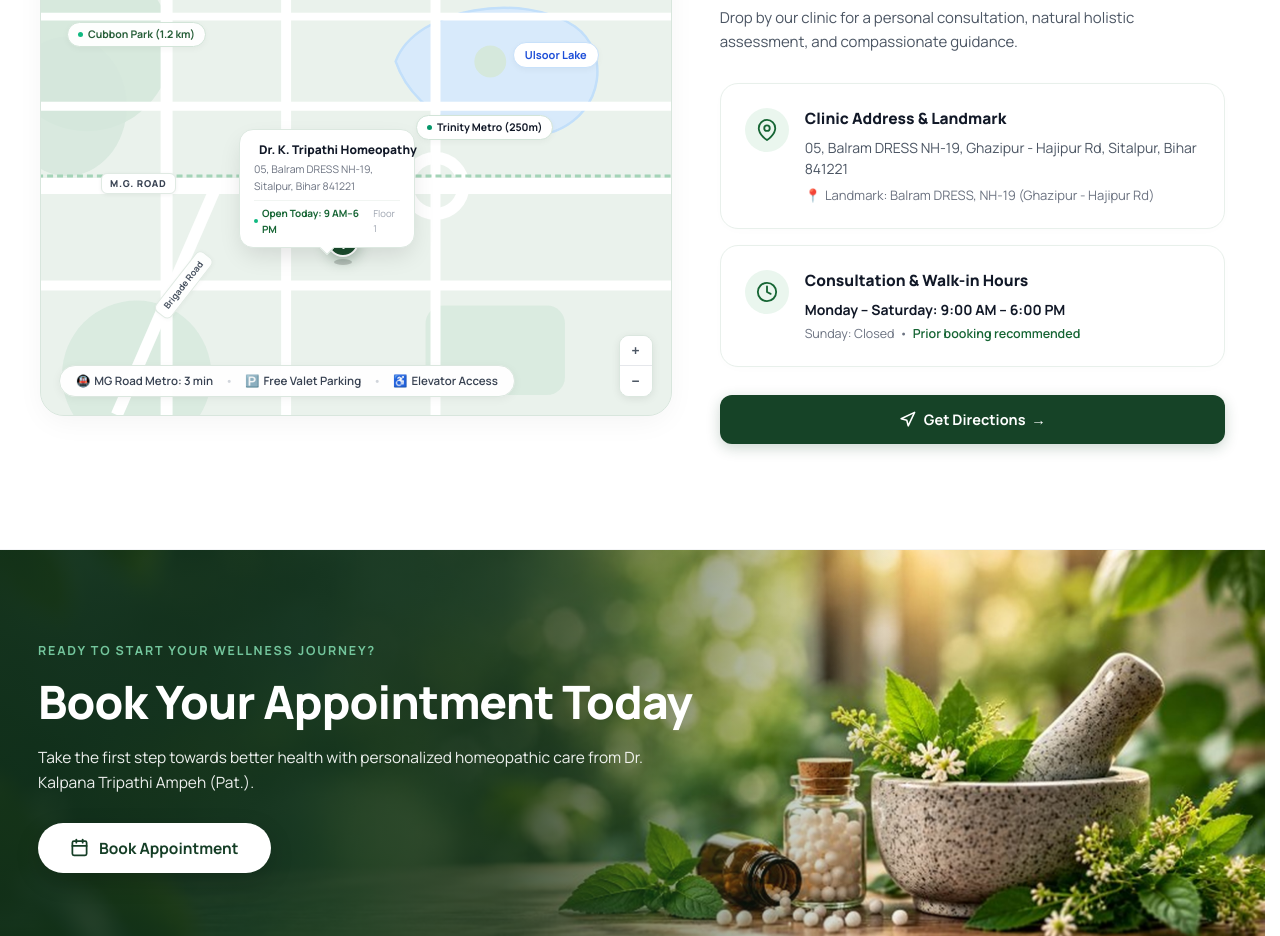
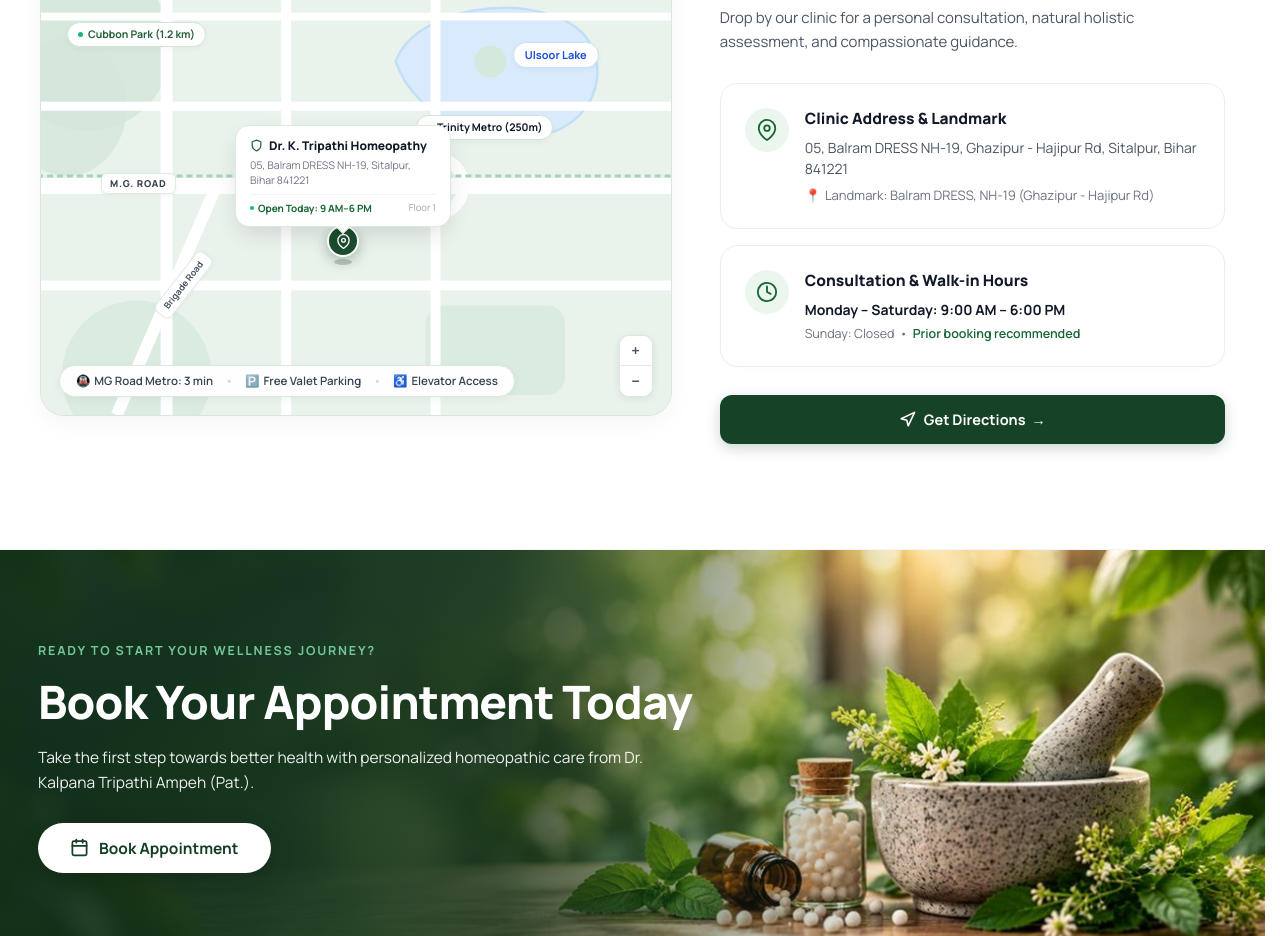
Before and after one commit to Kss-Official/KSS-CLINIC-MANAGEMENT-PLATFORM, a React (Vite) app in the folder frontend/: page /contact in a window 1280 px wide. Shown: the part 1660-2596 px from the top of the page. Built offline with nearby package versions, Linux system fonts and the light colour scheme; no server answers.

Commit message:
style(contact): refine map popup card width, centering, and text layout

```diff
--- a/frontend/src/features/contact/ContactPage.jsx
+++ b/frontend/src/features/contact/ContactPage.jsx
@@ -1468,9 +1468,9 @@ const ContactPage = () => {
                 <div
                   style={{
                     position: 'absolute',
-                    top: '202px',
-                    left: '198px',
-                    width: '176px',
+                    top: '198px',
+                    left: '194px',
+                    width: '216px',
                     backgroundColor: '#ffffff',
                     border: '1px solid #dce8e0',
                     borderRadius: '14px',
@@ -1480,23 +1480,23 @@ const ContactPage = () => {
                     boxSizing: 'border-box',
                   }}
                 >
-                  <div style={{ display: 'flex', alignItems: 'center', gap: '5px', marginBottom: '2px' }}>
-                    <svg width="13" height="13" viewBox="0 0 24 24" fill="none" stroke="#265e38" strokeWidth="2.2" strokeLinecap="round" strokeLinejoin="round">
+                  <div style={{ display: 'flex', alignItems: 'center', gap: '6px', marginBottom: '3px' }}>
+                    <svg width="13" height="13" viewBox="0 0 24 24" fill="none" stroke="#265e38" strokeWidth="2.2" strokeLinecap="round" strokeLinejoin="round" style={{ flexShrink: 0 }}>
                       <path d="M12 22s8-4 8-10V5l-8-3-8 3v7c0 6 8 10 8 10z" />
                     </svg>
                     <span style={{ fontSize: '12px', fontWeight: '800', color: '#111827', fontFamily: "'Manrope', sans-serif", whiteSpace: 'nowrap' }}>
                       Dr. K. Tripathi Homeopathy
                     </span>
                   </div>
-                  <p style={{ fontSize: '10.5px', color: '#6b7280', margin: '0 0 5px 0', fontFamily: "'Manrope', sans-serif" }}>
+                  <p style={{ fontSize: '10.5px', color: '#6b7280', margin: '0 0 6px 0', lineHeight: '1.4', fontFamily: "'Manrope', sans-serif" }}>
                     05, Balram DRESS NH-19, Sitalpur, Bihar 841221
                   </p>
-                  <div style={{ display: 'flex', alignItems: 'center', justifyContent: 'space-between', borderTop: '1px solid #f1f5f2', paddingTop: '4px' }}>
-                    <span style={{ fontSize: '10px', fontWeight: '700', color: '#166534', display: 'flex', alignItems: 'center', gap: '4px', fontFamily: "'Manrope', sans-serif" }}>
-                      <span style={{ width: '4px', height: '4px', borderRadius: '50%', backgroundColor: '#10b981' }} />
+                  <div style={{ display: 'flex', alignItems: 'center', justifyContent: 'space-between', borderTop: '1px solid #f1f5f2', paddingTop: '5px' }}>
+                    <span style={{ fontSize: '10px', fontWeight: '700', color: '#166534', display: 'flex', alignItems: 'center', gap: '4px', fontFamily: "'Manrope', sans-serif", whiteSpace: 'nowrap' }}>
+                      <span style={{ width: '4px', height: '4px', borderRadius: '50%', backgroundColor: '#10b981', flexShrink: 0 }} />
                       Open Today: 9 AM–6 PM
                     </span>
-                    <span style={{ fontSize: '9.5px', color: '#9ca3af', fontFamily: "'Manrope', sans-serif" }}>
+                    <span style={{ fontSize: '9.5px', color: '#9ca3af', fontFamily: "'Manrope', sans-serif", whiteSpace: 'nowrap' }}>
                       Floor 1
                     </span>
                   </div>
@@ -1505,7 +1505,7 @@ const ContactPage = () => {
                     style={{
                       position: 'absolute',
                       bottom: '-6px',
-                      left: '82px',
+                      left: 'calc(50% - 5px)',
                       width: '10px',
                       height: '10px',
                       backgroundColor: '#ffffff',
```
